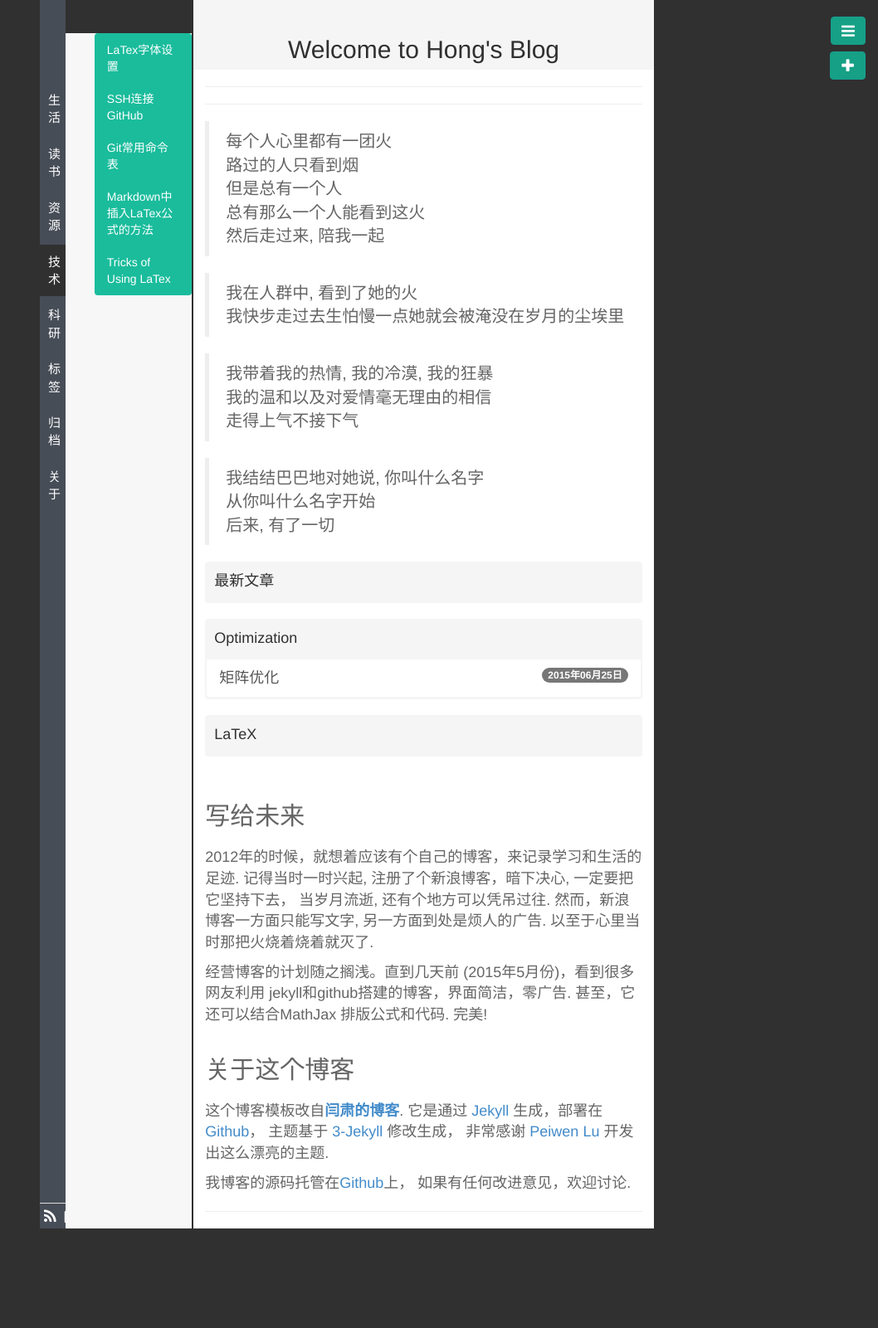
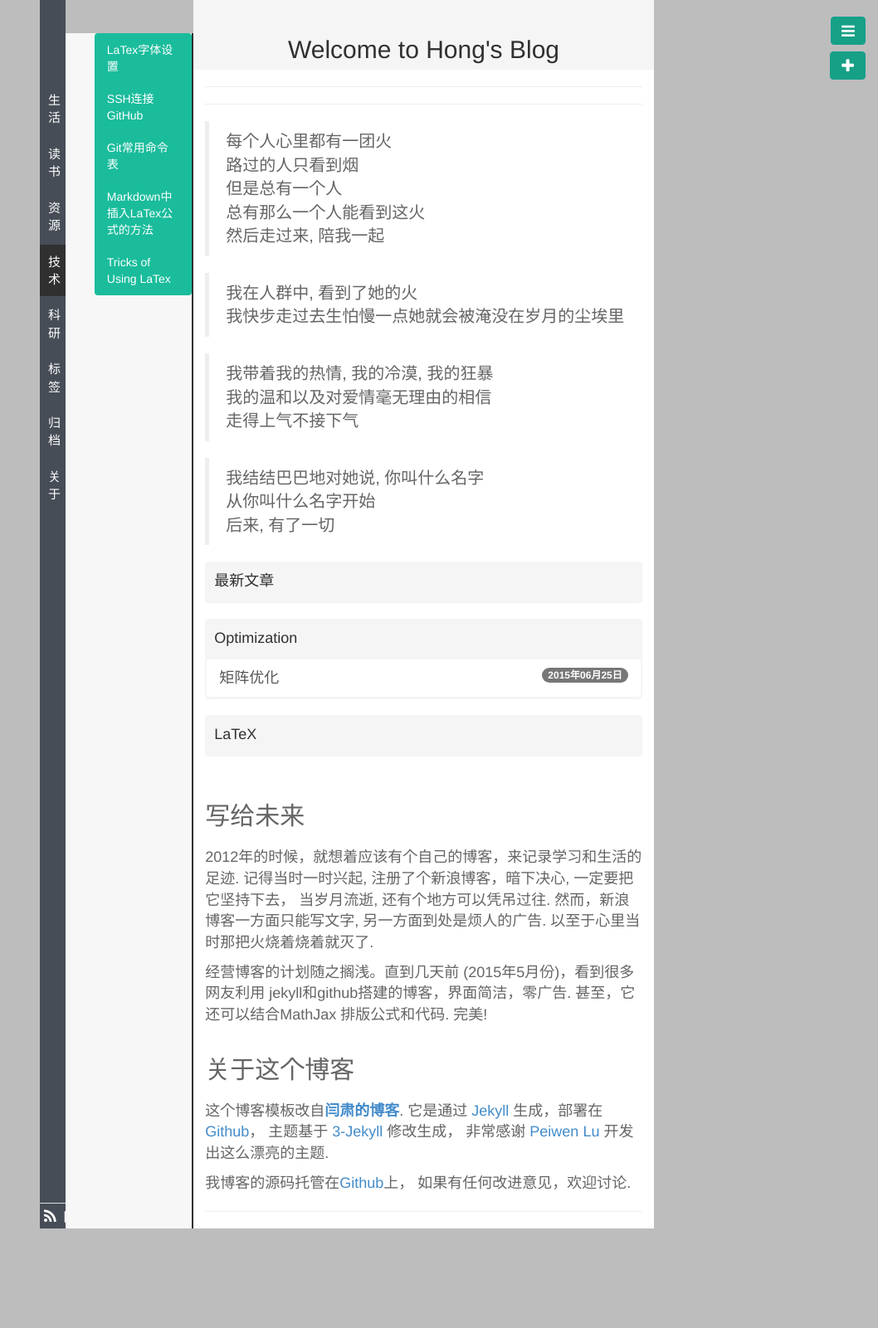
Before and after one commit to polyHong/polyHong.github.io, a Jekyll site: the page built from index.md, in a window 1280 px wide. Shown: the whole page at 83% size, without its empty margins (222-1280 px from the left). Built offline with Jekyll 4.4.1, drawn with Linux system fonts in a browser that asks for light colours; Markdown is read by kramdown in place of the engine named in the settings; comment, search, counter and statistics services are not loaded; before the commit the page ends 1561 px from its top, so only the background shows below that.

Commit message:
change bg color

```diff
--- a/public/css/base.css
+++ b/public/css/base.css
@@ -4,10 +4,10 @@
   height: 100%;
 }
 body, html {
-  margin: 0px 135px 80px 135px;
+  margin: 0px 135px 120px 135px;
   height: 100%;
   overflow: hidden;
-  background-color: #303030;
+  background-color: #BDBDBD;
 }
 .row {
   height: 100%;
```
